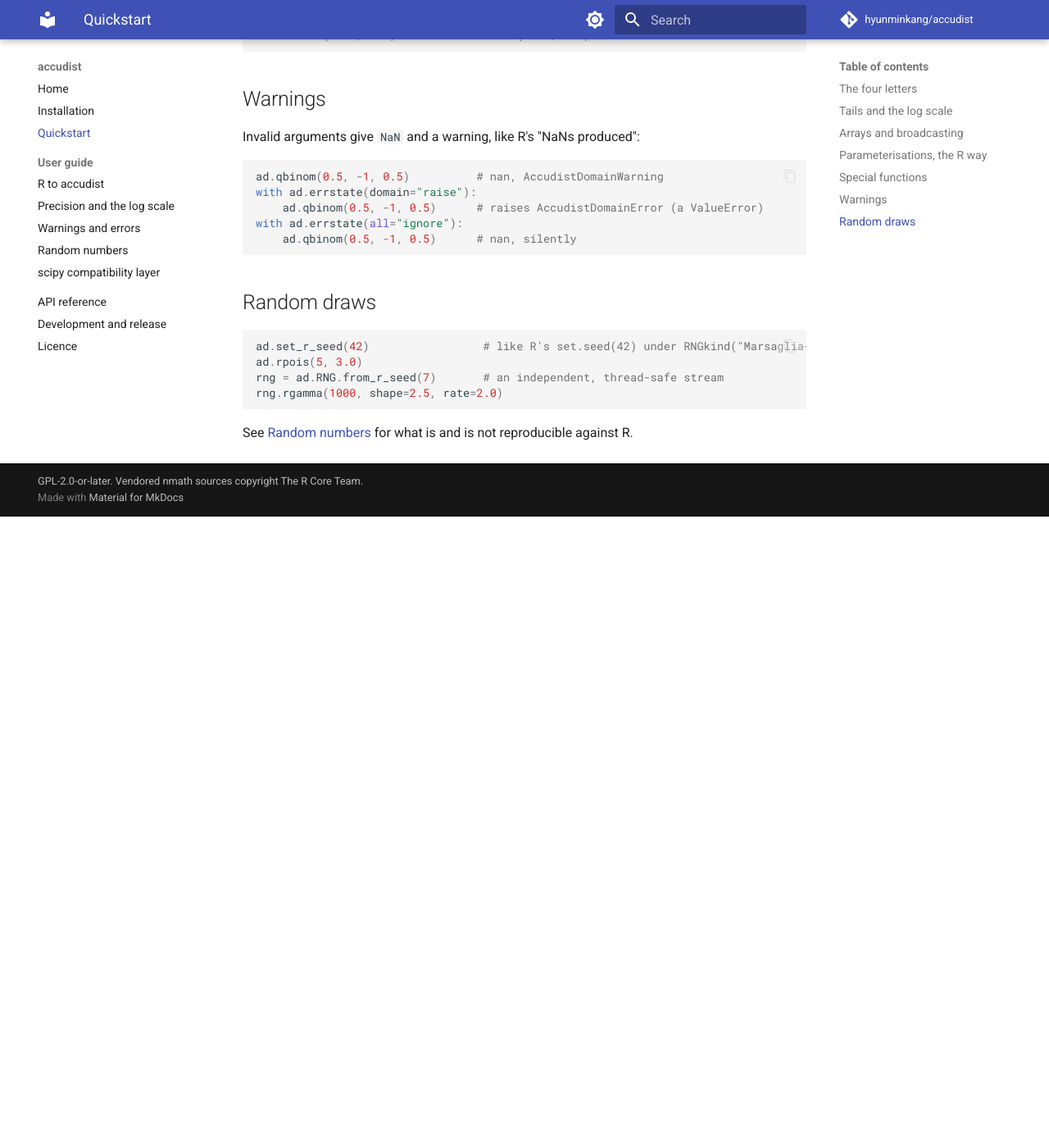
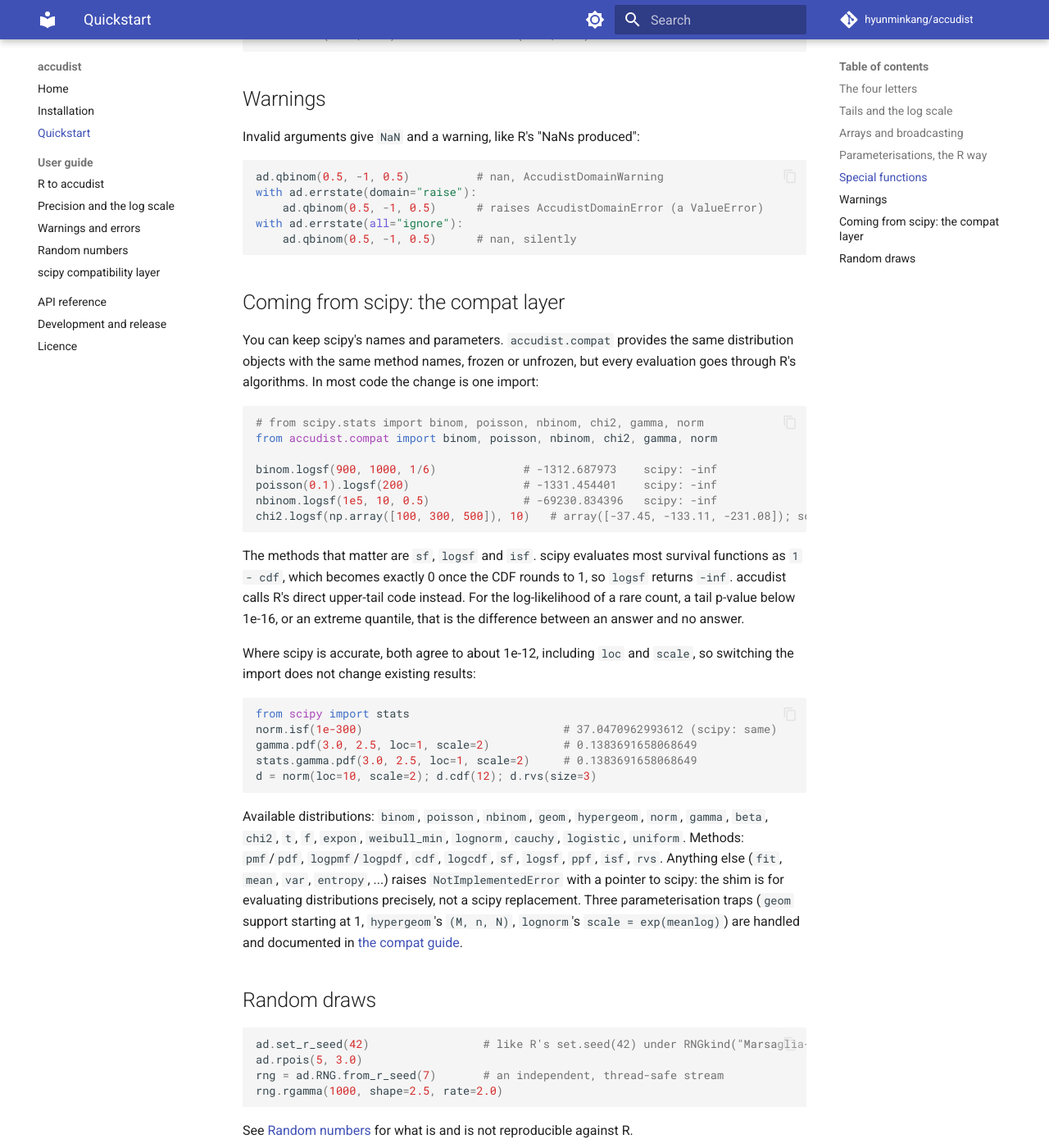
Before and after one commit to hyunminkang/accudist, an MkDocs documentation site: the page built from docs/quickstart.md, in a window 1280 px wide and 1400 px high, scrolled down 1715 px. Shown: the whole window at 82% size. Built offline with MkDocs 1.6.1 and Material for MkDocs 9.7.7, drawn with Linux system fonts in a browser that asks for light colours; comment, search, counter and statistics services are not loaded; before the commit the page ends 2345 px from its top, so only the background shows below that.

Commit message:
Document the scipy compatibility layer in the README and quickstart
Co-Authored-By: Claude Fable 5.1 <noreply@anthropic.com>

````diff
--- a/docs/quickstart.md
+++ b/docs/quickstart.md
@@ -86,6 +86,49 @@ with ad.errstate(all="ignore"):
     ad.qbinom(0.5, -1, 0.5)      # nan, silently
 ```
 
+## Coming from scipy: the compat layer
+
+You can keep scipy's names and parameters. `accudist.compat` provides the same
+distribution objects with the same method names, frozen or unfrozen, but every
+evaluation goes through R's algorithms. In most code the change is one import:
+
+```python
+# from scipy.stats import binom, poisson, nbinom, chi2, gamma, norm
+from accudist.compat import binom, poisson, nbinom, chi2, gamma, norm
+
+binom.logsf(900, 1000, 1/6)             # -1312.687973    scipy: -inf
+poisson(0.1).logsf(200)                 # -1331.454401    scipy: -inf
+nbinom.logsf(1e5, 10, 0.5)              # -69230.834396   scipy: -inf
+chi2.logsf(np.array([100, 300, 500]), 10)   # array([-37.45, -133.11, -231.08]); scipy: -inf beyond ~100
+```
+
+The methods that matter are `sf`, `logsf` and `isf`. scipy evaluates most
+survival functions as `1 - cdf`, which becomes exactly 0 once the CDF rounds to
+1, so `logsf` returns `-inf`. accudist calls R's direct upper-tail code
+instead. For the log-likelihood of a rare count, a tail p-value below 1e-16, or
+an extreme quantile, that is the difference between an answer and no answer.
+
+Where scipy is accurate, both agree to about 1e-12, including `loc` and
+`scale`, so switching the import does not change existing results:
+
+```python
+from scipy import stats
+norm.isf(1e-300)                              # 37.0470962993612 (scipy: same)
+gamma.pdf(3.0, 2.5, loc=1, scale=2)           # 0.1383691658068649
+stats.gamma.pdf(3.0, 2.5, loc=1, scale=2)     # 0.1383691658068649
+d = norm(loc=10, scale=2); d.cdf(12); d.rvs(size=3)
+```
+
+Available distributions: `binom`, `poisson`, `nbinom`, `geom`, `hypergeom`,
+`norm`, `gamma`, `beta`, `chi2`, `t`, `f`, `expon`, `weibull_min`, `lognorm`,
+`cauchy`, `logistic`, `uniform`. Methods: `pmf`/`pdf`, `logpmf`/`logpdf`,
+`cdf`, `logcdf`, `sf`, `logsf`, `ppf`, `isf`, `rvs`. Anything else (`fit`,
+`mean`, `var`, `entropy`, ...) raises `NotImplementedError` with a pointer to
+scipy: the shim is for evaluating distributions precisely, not a scipy
+replacement. Three parameterisation traps (`geom` support starting at 1,
+`hypergeom`'s `(M, n, N)`, `lognorm`'s `scale = exp(meanlog)`) are handled and
+documented in [the compat guide](compat.md).
+
 ## Random draws
 
 ```python
````
Also changed, not shown: README.md (+40 -2 lines).
